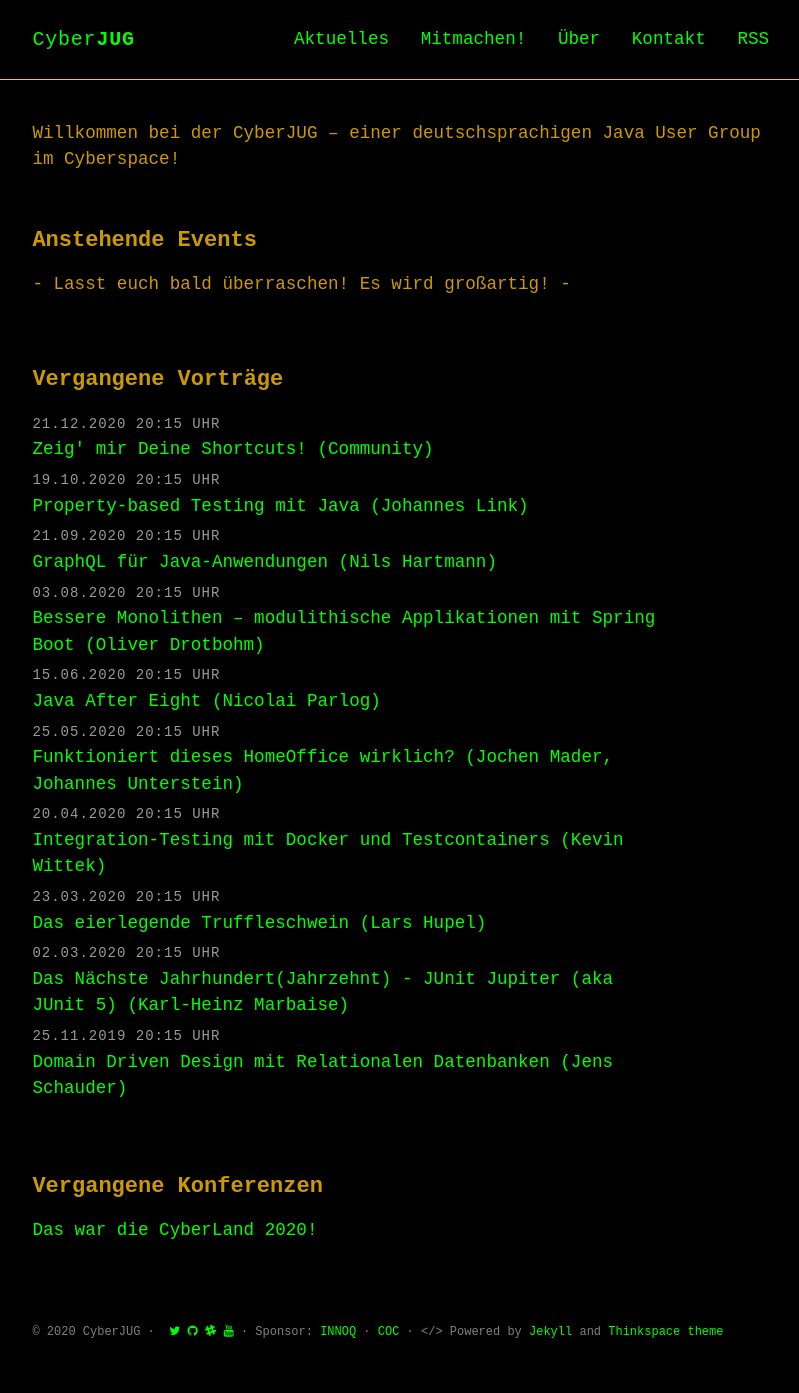
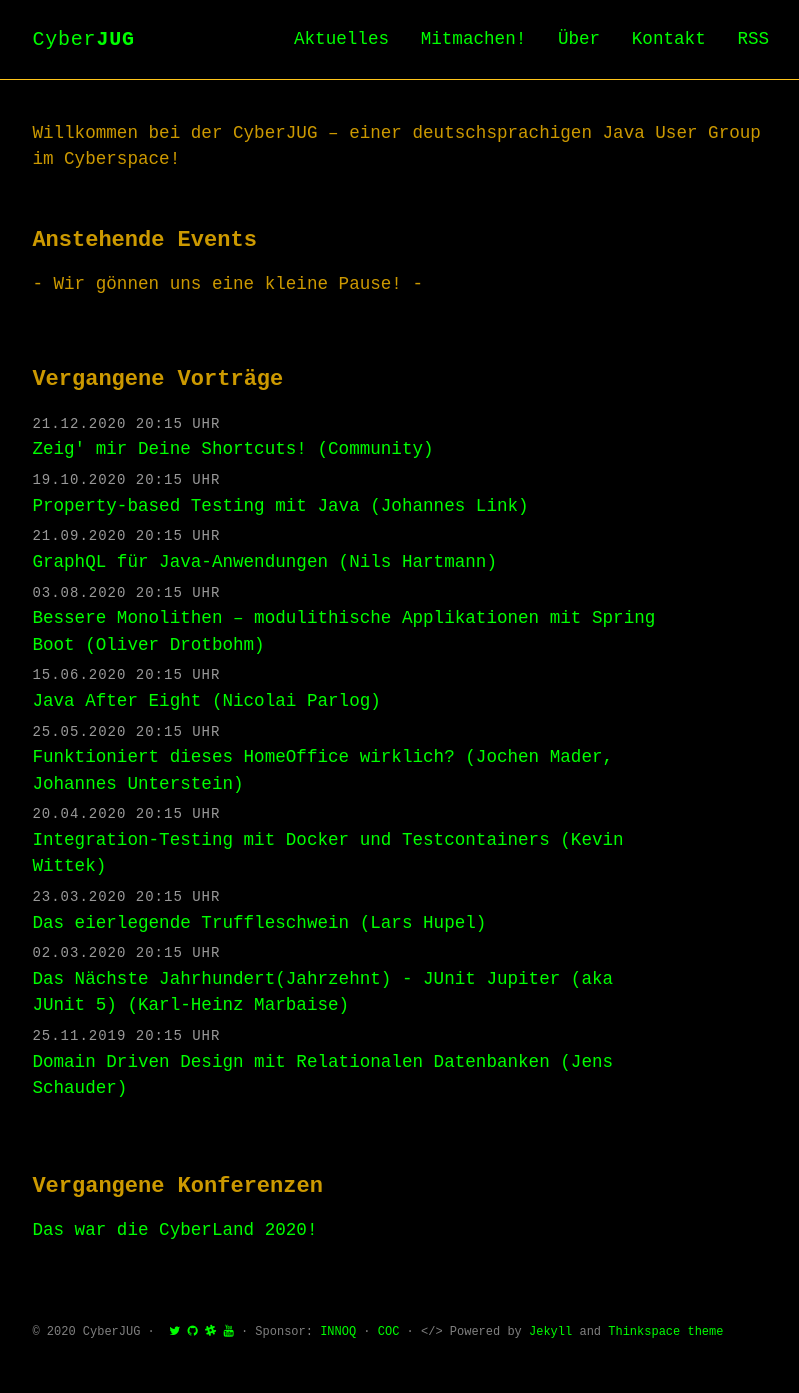
Before and after one commit to cyberjug/website, a Jekyll site: the page built from docs/index.html, in a window 1280 px wide. Shown: the whole page, without its empty margins (234-1033 px from the left). Built offline with Jekyll 4.4.1, drawn with Linux system fonts in a browser that asks for light colours; some web fonts are replaced.

Commit message:
add rest

```diff
--- a/docs/index.html
+++ b/docs/index.html
@@ -15,7 +15,7 @@ title: Home
     <h2>Anstehende Events </h2>
 
     {% if site.upcoming.size == 0 %}
-    - Lasst euch bald überraschen! Es wird großartig! -
+    - Wir gönnen uns eine kleine Pause! -
     {% endif %}
 
     {% assign dates = site.upcoming | sort: 'date' %}
```
